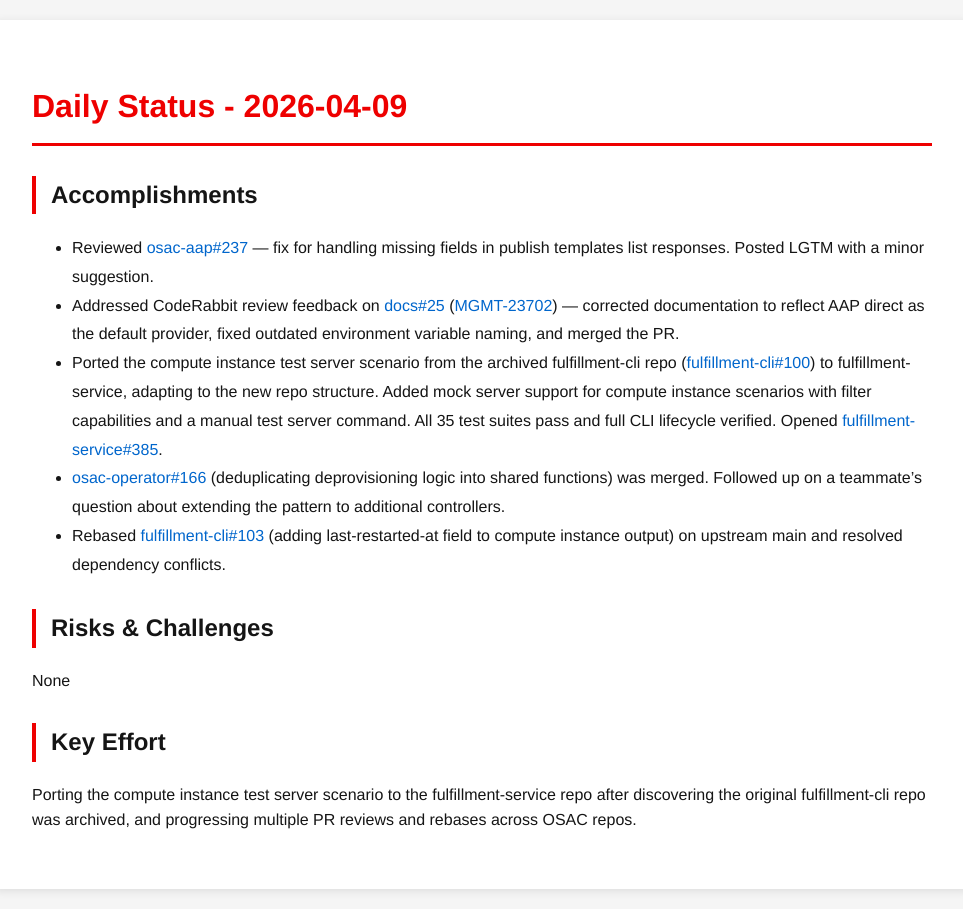
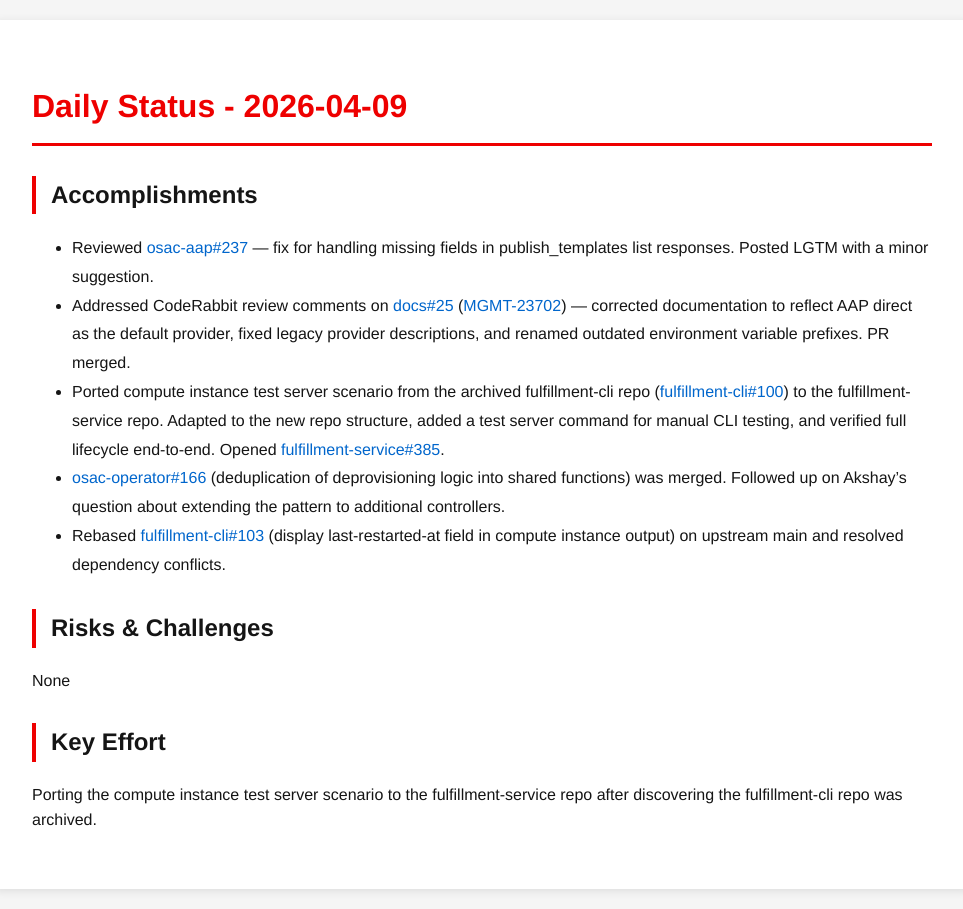
Before and after one commit to tzvatot/daily-status, a Jekyll site: the page built from 2026-04-09.md, in a window 1280 px wide. Shown: the whole page, without its empty margins (158-1121 px from the left). Built offline with Jekyll 4.4.1, drawn with Linux system fonts in a browser that asks for light colours.

Commit message:
Daily status update - 2026-04-09

```diff
--- a/2026-04-09.md
+++ b/2026-04-09.md
@@ -7,14 +7,14 @@
 # Daily Status - 2026-04-09
 
 ## Accomplishments
-- Reviewed [osac-aap#237](https://github.com/osac-project/osac-aap/pull/237) — fix for handling missing fields in publish templates list responses. Posted LGTM with a minor suggestion.
-- Addressed CodeRabbit review feedback on [docs#25](https://github.com/osac-project/docs/pull/25) ([MGMT-23702](https://issues.redhat.com/browse/MGMT-23702)) — corrected documentation to reflect AAP direct as the default provider, fixed outdated environment variable naming, and merged the PR.
-- Ported the compute instance test server scenario from the archived fulfillment-cli repo ([fulfillment-cli#100](https://github.com/osac-project/fulfillment-cli/pull/100)) to fulfillment-service, adapting to the new repo structure. Added mock server support for compute instance scenarios with filter capabilities and a manual test server command. All 35 test suites pass and full CLI lifecycle verified. Opened [fulfillment-service#385](https://github.com/osac-project/fulfillment-service/pull/385).
-- [osac-operator#166](https://github.com/osac-project/osac-operator/pull/166) (deduplicating deprovisioning logic into shared functions) was merged. Followed up on a teammate's question about extending the pattern to additional controllers.
-- Rebased [fulfillment-cli#103](https://github.com/osac-project/fulfillment-cli/pull/103) (adding last-restarted-at field to compute instance output) on upstream main and resolved dependency conflicts.
+- Reviewed [osac-aap#237](https://github.com/osac-project/osac-aap/pull/237) — fix for handling missing fields in publish_templates list responses. Posted LGTM with a minor suggestion.
+- Addressed CodeRabbit review comments on [docs#25](https://github.com/osac-project/docs/pull/25) ([MGMT-23702](https://issues.redhat.com/browse/MGMT-23702)) — corrected documentation to reflect AAP direct as the default provider, fixed legacy provider descriptions, and renamed outdated environment variable prefixes. PR merged.
+- Ported compute instance test server scenario from the archived fulfillment-cli repo ([fulfillment-cli#100](https://github.com/osac-project/fulfillment-cli/pull/100)) to the fulfillment-service repo. Adapted to the new repo structure, added a test server command for manual CLI testing, and verified full lifecycle end-to-end. Opened [fulfillment-service#385](https://github.com/osac-project/fulfillment-service/pull/385).
+- [osac-operator#166](https://github.com/osac-project/osac-operator/pull/166) (deduplication of deprovisioning logic into shared functions) was merged. Followed up on Akshay's question about extending the pattern to additional controllers.
+- Rebased [fulfillment-cli#103](https://github.com/osac-project/fulfillment-cli/pull/103) (display last-restarted-at field in compute instance output) on upstream main and resolved dependency conflicts.
 
 ## Risks & Challenges
 None
 
 ## Key Effort
-Porting the compute instance test server scenario to the fulfillment-service repo after discovering the original fulfillment-cli repo was archived, and progressing multiple PR reviews and rebases across OSAC repos.
+Porting the compute instance test server scenario to the fulfillment-service repo after discovering the fulfillment-cli repo was archived.
```
